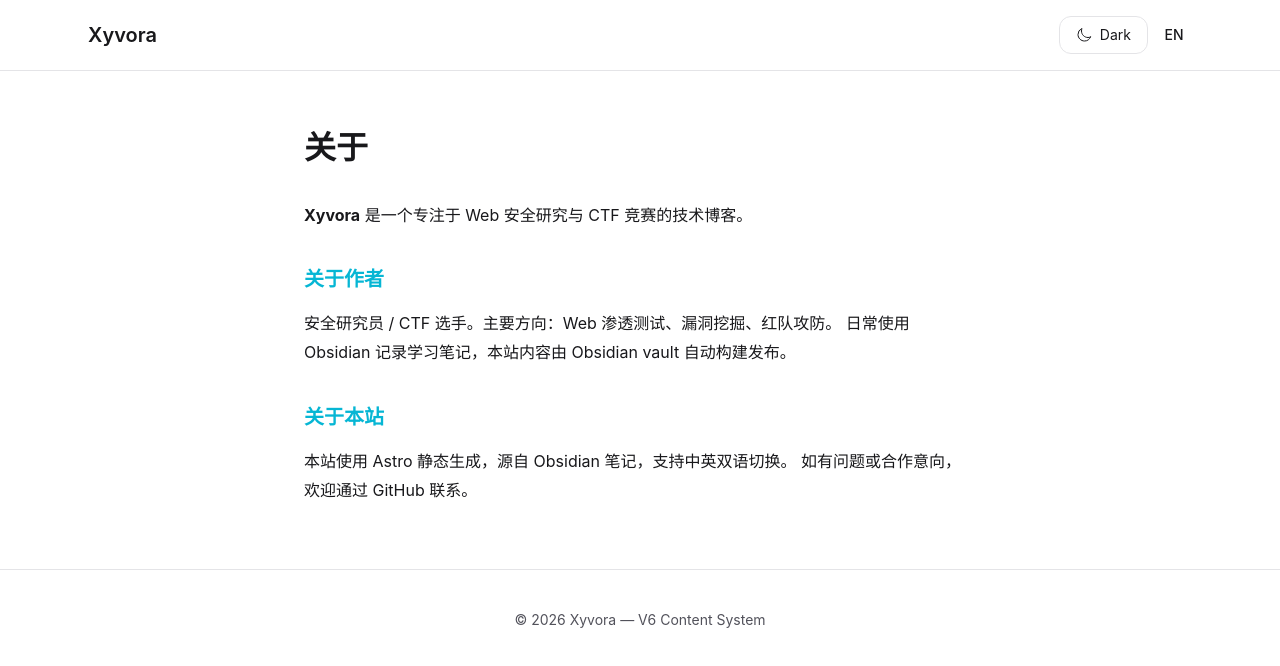
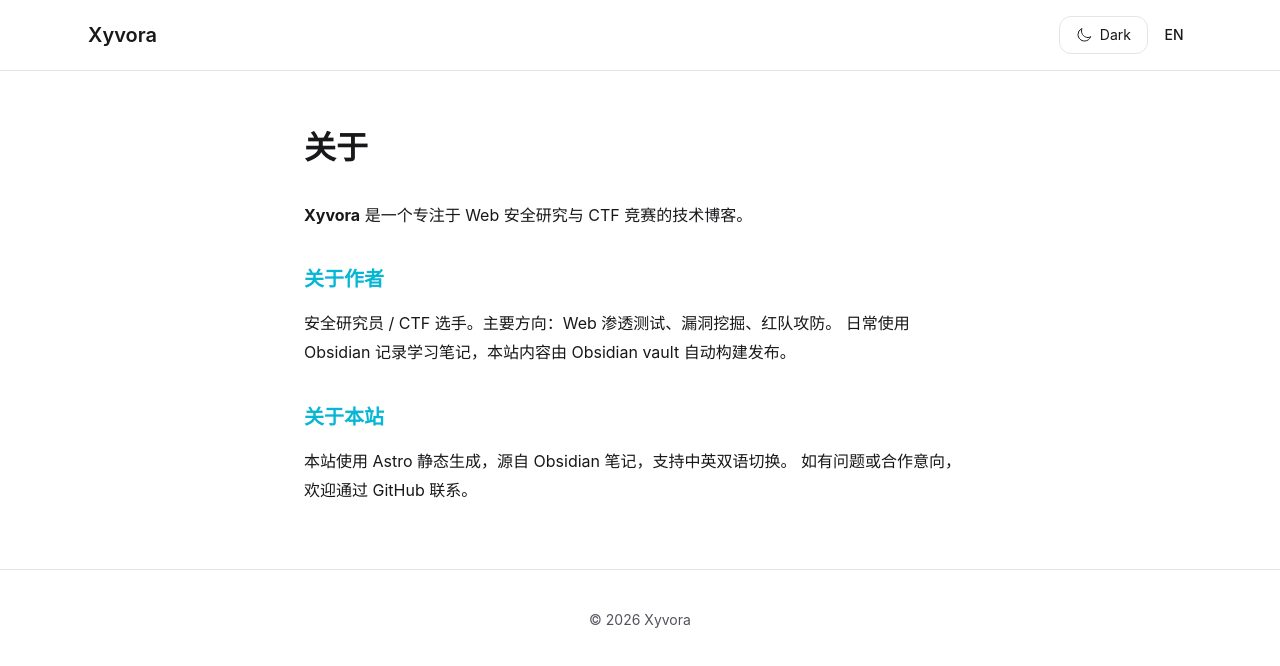
Before and after one commit to Neobee714/Neobee714.github.io, an Astro site: page /about in a window 1280 px wide. Built offline with nearby package versions, Linux system fonts and the light colour scheme; Astro itself is replaced by a stand-in of ours; no server answers.

Commit message:
fix: remove V6 Content System from footer

```diff
--- a/src/components/Footer.astro
+++ b/src/components/Footer.astro
@@ -5,5 +5,5 @@
 ---
 
 <footer class="border-t border-[var(--border)] py-10 text-center text-sm text-[var(--text-muted)]">
-  © 2026 Xyvora — V6 Content System
+  © 2026 Xyvora
 </footer>
```
